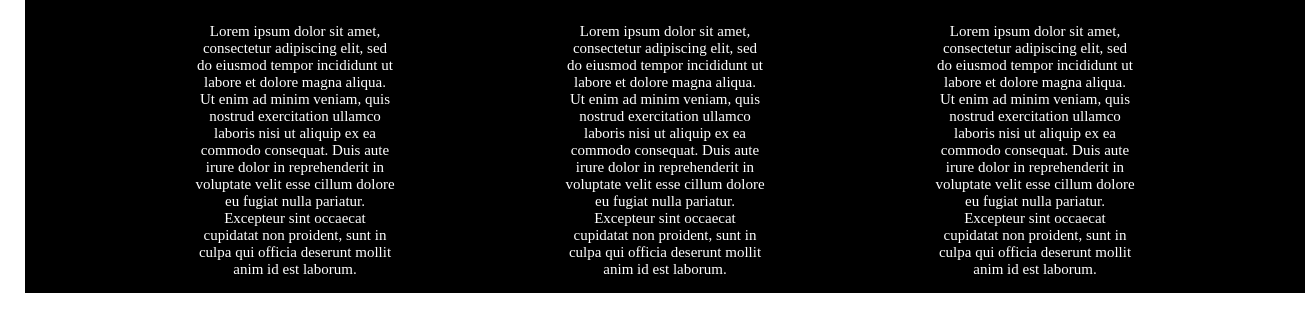
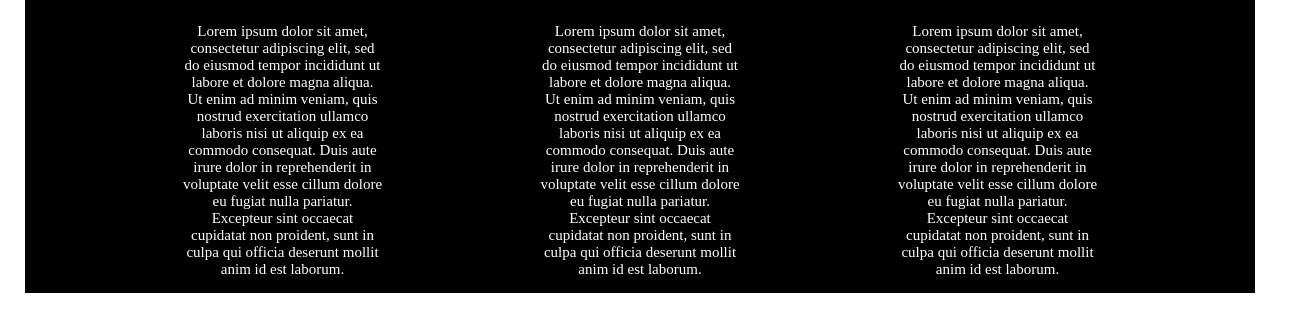
Before and after one commit to JamesMessina/First_Responsive_Website, a plain HTML site: page index.html in a window 1280 px wide. Shown: the part 594-912 px from the top of the page, 1305 px wide, since content can reach past the window. Drawn offline with Linux system fonts and the light colour scheme.

Commit message:
fixed margins

```diff
--- a/index.html
+++ b/index.html
@@ -3,7 +3,7 @@
 <head>
     <meta charset="UTF-8">
     <meta name="viewport" content="width=device-width, initial-scale=1.0">
-    <link rel="stylesheet" href="./styles.css"
+    <link rel="stylesheet" href="./styles.css">
     <link href="https://fonts.googleapis.com/css2?family=Josefin+Sans:wght@600&display=swap" rel="stylesheet">
     <link href="https://fonts.googleapis.com/css2?family=Josefin+Sans:wght@600;700&display=swap" rel="stylesheet">
     <title>First Responsive Site</title>
--- a/styles.css
+++ b/styles.css
@@ -1,7 +1,7 @@
 body{
   margin: 25px;
-  height: 100%;
-  width: 100%;
+  height: auto;
+  width: auto;
 }
 
 header{
```
